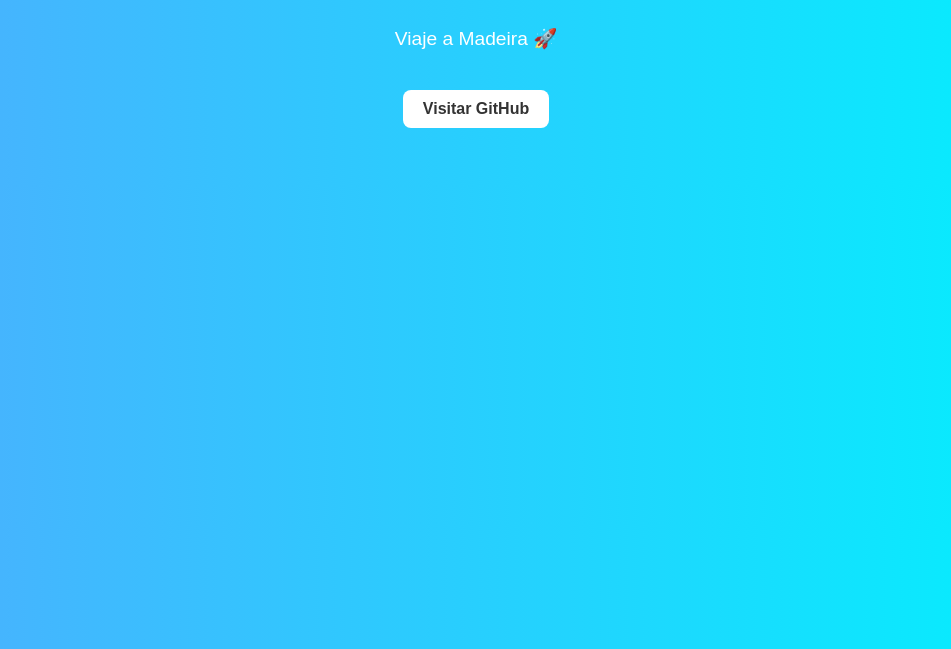
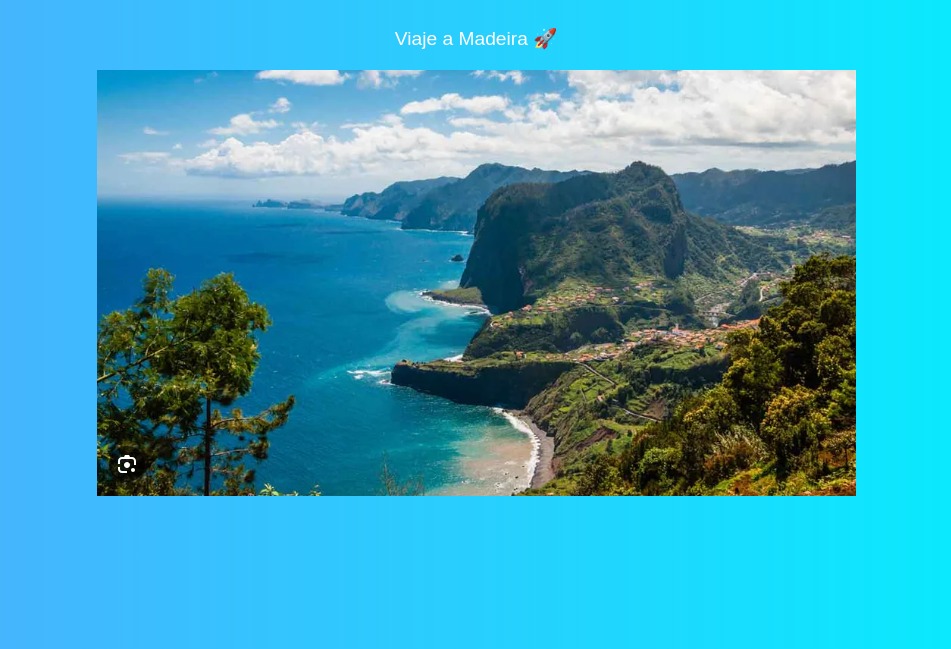
Before and after one commit to enzoCcore/jardin, a plain HTML site: page index.html in a window 1280 px wide. Shown: the part 151-800 px from the top of the page, without its empty margins (164-1115 px from the left). Drawn offline with Linux system fonts and the light colour scheme.

Commit message:
feat: add image

```diff
--- a/index.html
+++ b/index.html
@@ -37,6 +37,6 @@
 <body>
   <h1>✨ ¡Hola, soy Enzo Corella! ✨</h1>
   <p>Viaje a Madeira 🚀</p>
-  <a href="https://github.com" target="_blank" class="boton">Visitar GitHub</a>
+  <img src="./assets/madeira.png" alt="">
 </body>
 </html>
```
Also changed, not shown: assets/madeira.png (added).
